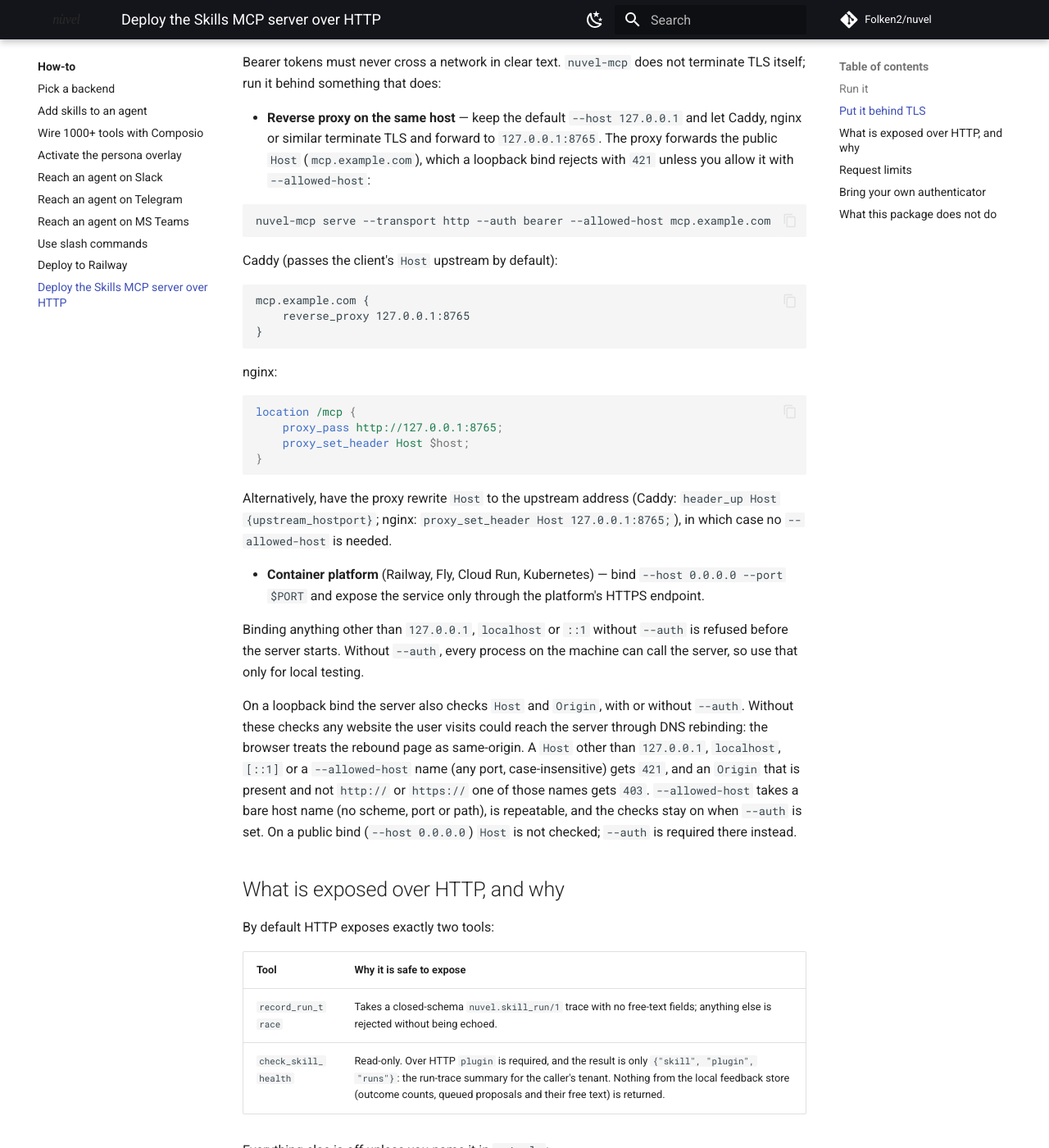
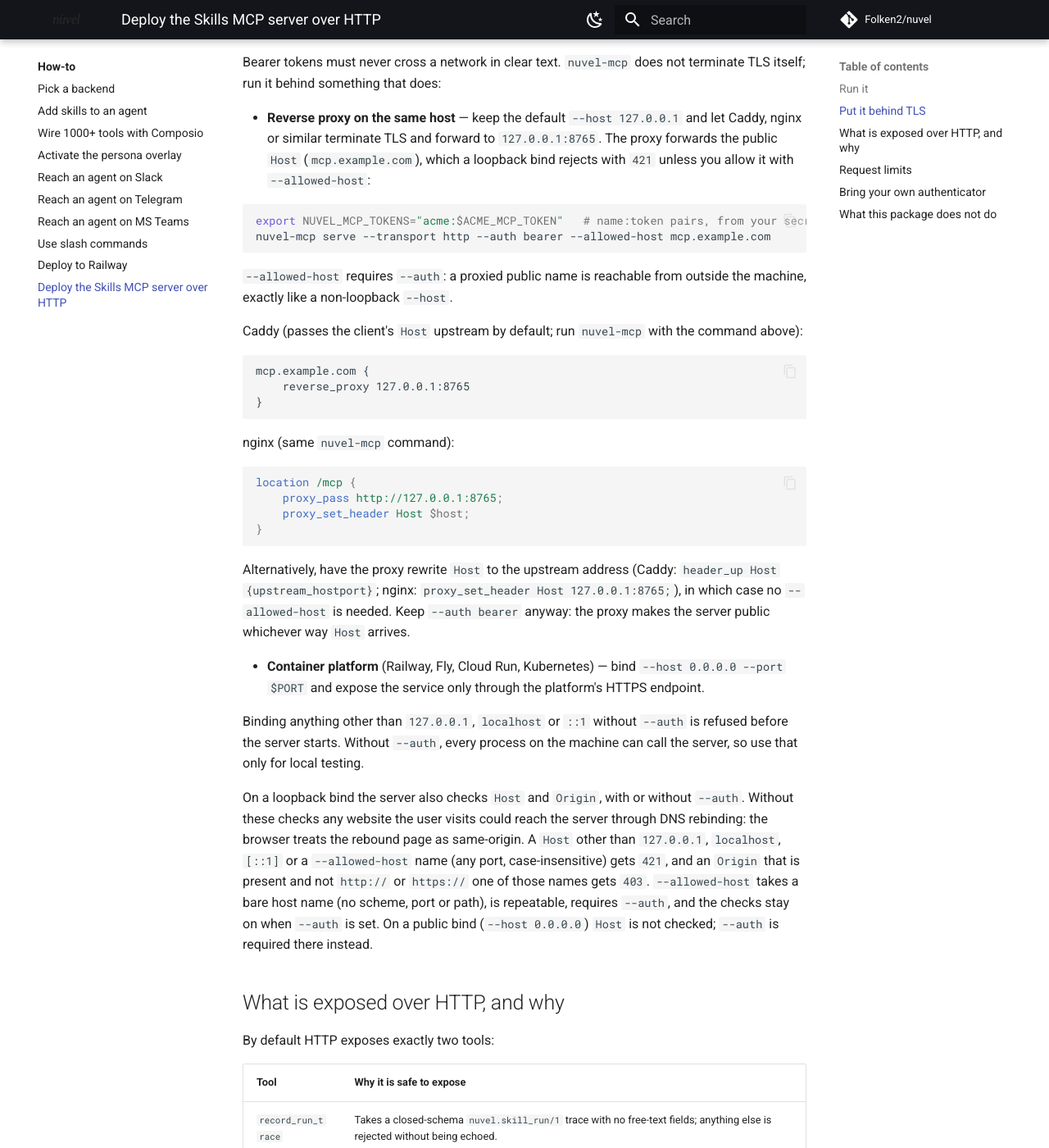
Before and after one commit to Folken2/nuvel, an MkDocs documentation site: the page built from docs/how-to/deploy-skills-mcp.md, in a window 1280 px wide and 1400 px high, scrolled down 877 px. Shown: the whole window at 82% size. Built offline with MkDocs 1.6.1 and Material for MkDocs 9.7.7, drawn with Linux system fonts in a browser that asks for light colours; comment, search, counter and statistics services are not loaded.

Commit message:
fix(mcp): --allowed-host requires an authenticator
A loopback bind with --allowed-host behind a proxy is publicly reachable,
so it now needs --auth like a non-loopback --host: run_serve exits 1
before binding, and build_app/serve_http raise ValueError when
allowed_hosts is given without an authenticator. The deploy guide's proxy
examples set --auth bearer with tokens from the environment.

Co-Authored-By: Claude Opus 5.5 <noreply@anthropic.com>

````diff
--- a/docs/how-to/deploy-skills-mcp.md
+++ b/docs/how-to/deploy-skills-mcp.md
@@ -43,10 +43,15 @@ terminate TLS itself; run it behind something that does:
   rejects with `421` unless you allow it with `--allowed-host`:
 
   ```bash
+  export NUVEL_MCP_TOKENS="acme:$ACME_MCP_TOKEN"   # name:token pairs, from your secret store
   nuvel-mcp serve --transport http --auth bearer --allowed-host mcp.example.com
   ```
 
-  Caddy (passes the client's `Host` upstream by default):
+  `--allowed-host` requires `--auth`: a proxied public name is reachable from
+  outside the machine, exactly like a non-loopback `--host`.
+
+  Caddy (passes the client's `Host` upstream by default; run `nuvel-mcp` with
+  the command above):
 
   ```text
   mcp.example.com {
@@ -54,7 +59,7 @@ terminate TLS itself; run it behind something that does:
   }
   ```
 
-  nginx:
+  nginx (same `nuvel-mcp` command):
 
   ```nginx
   location /mcp {
@@ -65,7 +70,8 @@ terminate TLS itself; run it behind something that does:
 
   Alternatively, have the proxy rewrite `Host` to the upstream address (Caddy:
   `header_up Host {upstream_hostport}`; nginx: `proxy_set_header Host 127.0.0.1:8765;`),
-  in which case no `--allowed-host` is needed.
+  in which case no `--allowed-host` is needed. Keep `--auth bearer` anyway: the
+  proxy makes the server public whichever way `Host` arrives.
 
 - **Container platform** (Railway, Fly, Cloud Run, Kubernetes) — bind
   `--host 0.0.0.0 --port $PORT` and expose the service only through the
@@ -81,8 +87,8 @@ through DNS rebinding: the browser treats the rebound page as same-origin. A
 `Host` other than `127.0.0.1`, `localhost`, `[::1]` or a `--allowed-host` name
 (any port, case-insensitive) gets `421`, and an `Origin` that is present and not
 `http://` or `https://` one of those names gets `403`. `--allowed-host` takes a
-bare host name (no scheme, port or path), is repeatable, and the checks stay on
-when `--auth` is set. On a public bind
+bare host name (no scheme, port or path), is repeatable, requires `--auth`, and
+the checks stay on when `--auth` is set. On a public bind
 (`--host 0.0.0.0`) `Host` is not checked; `--auth` is required there instead.
 
 ## What is exposed over HTTP, and why
````
Also changed, not shown: .claude/skills/nuvel/SKILL.md (+1 -1 lines), docs/reference/cli.md (+1 -1 lines), 3 other files.
